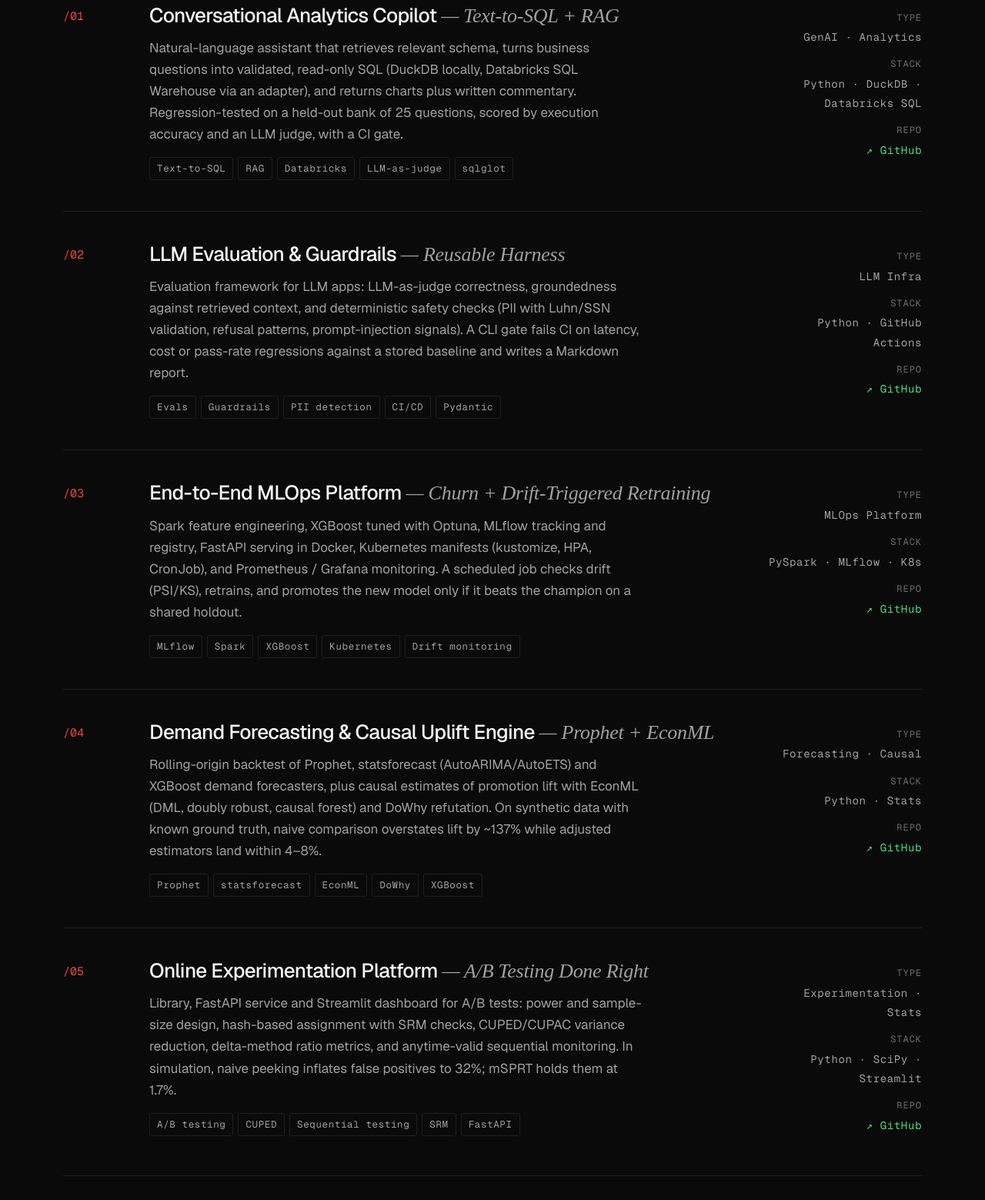
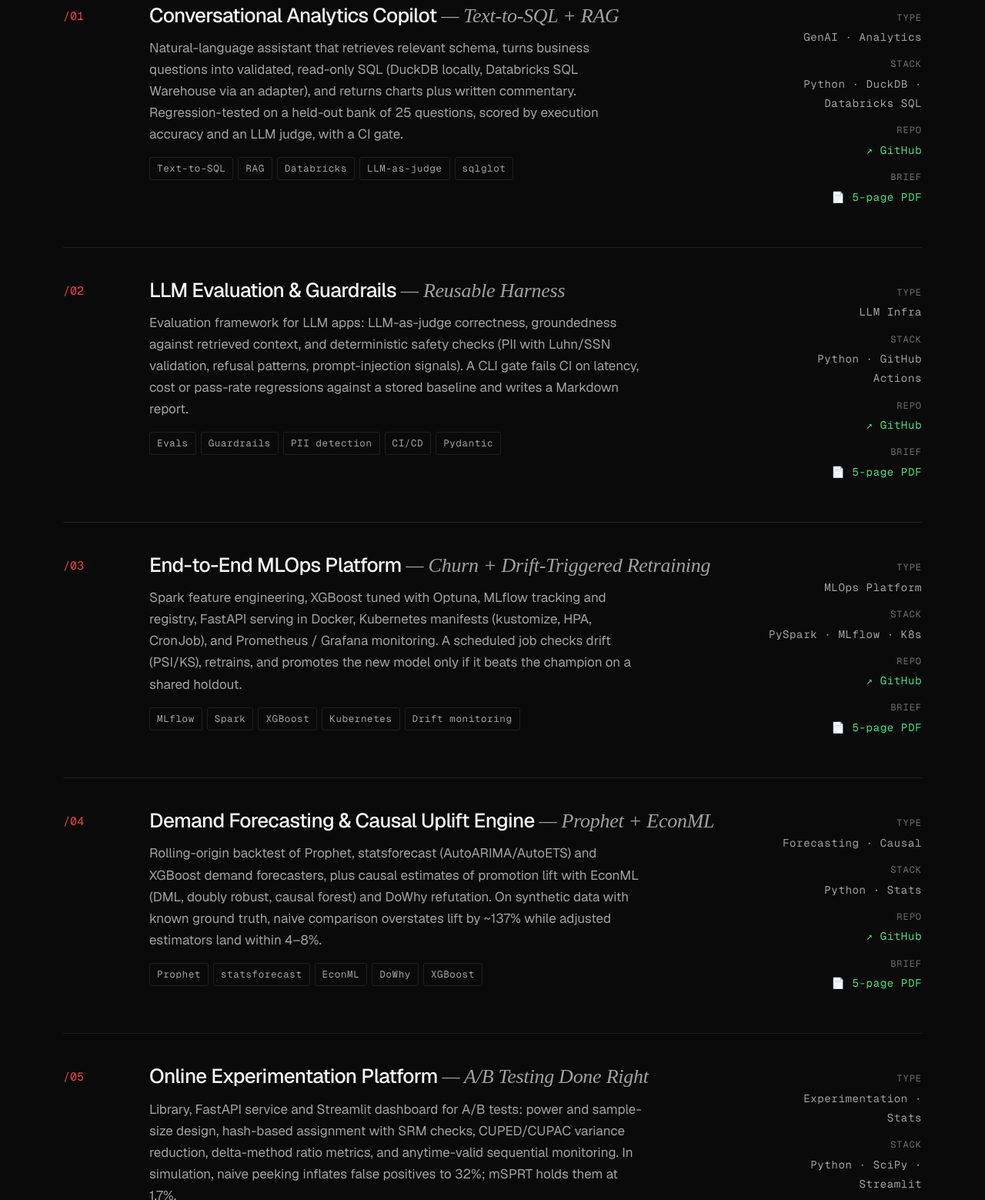
Before and after one commit to rkesseku/rkesseku.github.io, a plain HTML site: page index.html in a window 1280 px wide. Shown: the part 2433-3992 px from the top of the page at 77% size. Drawn offline with nearby package versions, Linux system fonts and the light colour scheme; a web font is replaced by a local one.

Commit message:
Link each project's 5-page PDF brief

```diff
--- a/index.html
+++ b/index.html
@@ -907,6 +907,7 @@ footer p, footer .signature { font-size: 13px; }
           <span class="meta-k">type</span><span class="meta-v">GenAI · Analytics</span>
           <span class="meta-k">stack</span><span class="meta-v">Python · DuckDB · Databricks SQL</span>
           <span class="meta-k">repo</span><span class="meta-v"><a href="https://github.com/rkesseku/analytics-copilot" target="_blank" style="color:var(--accent-2);text-decoration:none;">↗ GitHub</a></span>
+          <span class="meta-k">brief</span><span class="meta-v"><a href="https://github.com/rkesseku/analytics-copilot/blob/main/docs/brief/brief.pdf" target="_blank" style="color:var(--accent-2);text-decoration:none;">📄 5-page PDF</a></span>
         </div>
       </div>
       <div class="proj">
@@ -926,6 +927,7 @@ footer p, footer .signature { font-size: 13px; }
           <span class="meta-k">type</span><span class="meta-v">LLM Infra</span>
           <span class="meta-k">stack</span><span class="meta-v">Python · GitHub Actions</span>
           <span class="meta-k">repo</span><span class="meta-v"><a href="https://github.com/rkesseku/llm-eval-harness" target="_blank" style="color:var(--accent-2);text-decoration:none;">↗ GitHub</a></span>
+          <span class="meta-k">brief</span><span class="meta-v"><a href="https://github.com/rkesseku/llm-eval-harness/blob/main/docs/brief/brief.pdf" target="_blank" style="color:var(--accent-2);text-decoration:none;">📄 5-page PDF</a></span>
         </div>
       </div>
       <div class="proj">
@@ -945,6 +947,7 @@ footer p, footer .signature { font-size: 13px; }
           <span class="meta-k">type</span><span class="meta-v">MLOps Platform</span>
           <span class="meta-k">stack</span><span class="meta-v">PySpark · MLflow · K8s</span>
           <span class="meta-k">repo</span><span class="meta-v"><a href="https://github.com/rkesseku/mlops-churn" target="_blank" style="color:var(--accent-2);text-decoration:none;">↗ GitHub</a></span>
+          <span class="meta-k">brief</span><span class="meta-v"><a href="https://github.com/rkesseku/mlops-churn/blob/main/docs/brief/brief.pdf" target="_blank" style="color:var(--accent-2);text-decoration:none;">📄 5-page PDF</a></span>
         </div>
       </div>
       <div class="proj">
@@ -964,6 +967,7 @@ footer p, footer .signature { font-size: 13px; }
           <span class="meta-k">type</span><span class="meta-v">Forecasting · Causal</span>
           <span class="meta-k">stack</span><span class="meta-v">Python · Stats</span>
           <span class="meta-k">repo</span><span class="meta-v"><a href="https://github.com/rkesseku/demand-forecasting-uplift" target="_blank" style="color:var(--accent-2);text-decoration:none;">↗ GitHub</a></span>
+          <span class="meta-k">brief</span><span class="meta-v"><a href="https://github.com/rkesseku/demand-forecasting-uplift/blob/main/docs/brief/brief.pdf" target="_blank" style="color:var(--accent-2);text-decoration:none;">📄 5-page PDF</a></span>
         </div>
       </div>
       <div class="proj">
@@ -983,6 +987,7 @@ footer p, footer .signature { font-size: 13px; }
           <span class="meta-k">type</span><span class="meta-v">Experimentation · Stats</span>
           <span class="meta-k">stack</span><span class="meta-v">Python · SciPy · Streamlit</span>
           <span class="meta-k">repo</span><span class="meta-v"><a href="https://github.com/rkesseku/experimentation-platform" target="_blank" style="color:var(--accent-2);text-decoration:none;">↗ GitHub</a></span>
+          <span class="meta-k">brief</span><span class="meta-v"><a href="https://github.com/rkesseku/experimentation-platform/blob/main/docs/brief/brief.pdf" target="_blank" style="color:var(--accent-2);text-decoration:none;">📄 5-page PDF</a></span>
         </div>
       </div>
       <div class="proj">
@@ -1002,6 +1007,7 @@ footer p, footer .signature { font-size: 13px; }
           <span class="meta-k">type</span><span class="meta-v">Fine-tuning · NLP</span>
           <span class="meta-k">stack</span><span class="meta-v">PyTorch · PEFT</span>
           <span class="meta-k">repo</span><span class="meta-v"><a href="https://github.com/rkesseku/clinical-lora-extractor" target="_blank" style="color:var(--accent-2);text-decoration:none;">↗ GitHub</a></span>
+          <span class="meta-k">brief</span><span class="meta-v"><a href="https://github.com/rkesseku/clinical-lora-extractor/blob/main/docs/brief/brief.pdf" target="_blank" style="color:var(--accent-2);text-decoration:none;">📄 5-page PDF</a></span>
         </div>
       </div>
       <div class="proj">
```
